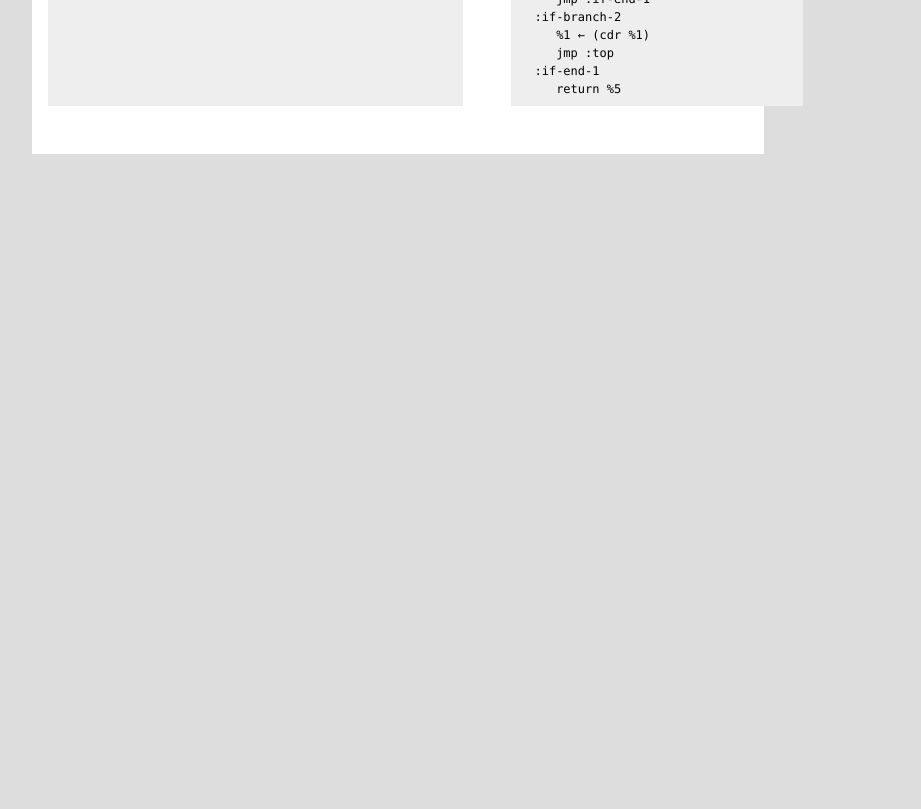
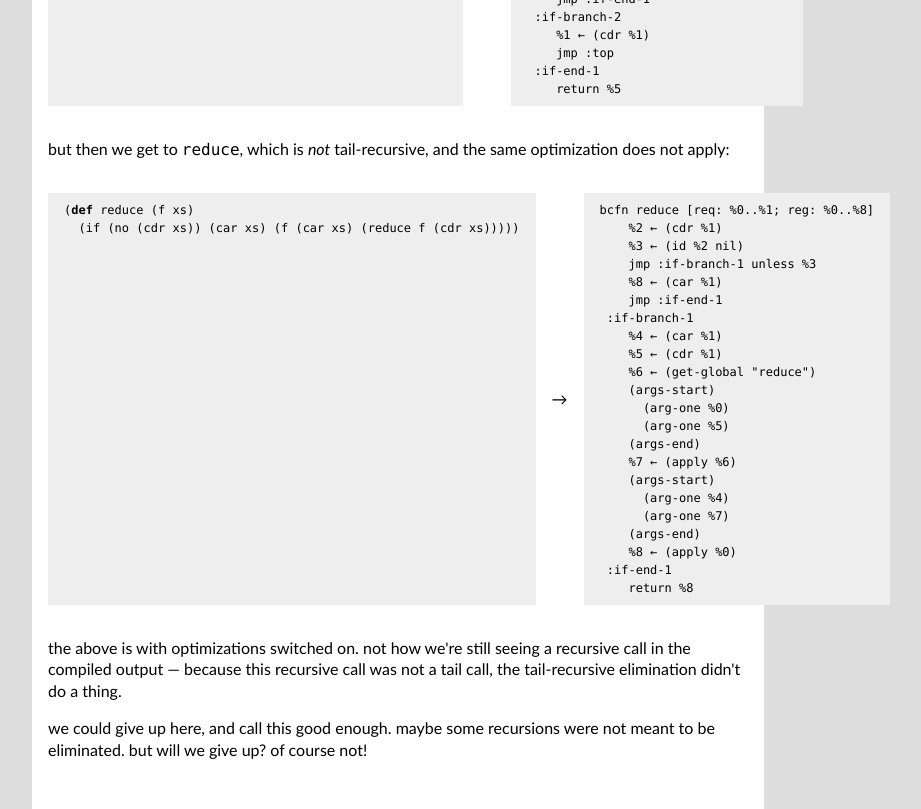
Before and after one commit to masak/syntax-driven, a React (Create React App) app: page / in a window 1280 px wide. Shown: the part 3700-4509 px from the top of the page, without its empty margins (242-1163 px from the left). Before the commit the page ends 3854 px from the top, so only its background shows below. Built offline with nearby package versions, Linux system fonts and the light colour scheme.

Commit message:
Start writing some on 'reduce'

```diff
--- a/src/App.js
+++ b/src/App.js
@@ -310,6 +310,59 @@ const App = (props) => (
             return %5
       `}
     />
+
+    <p>
+        but then we get to { " " } <code>reduce</code>, which is
+        { " " } <em>not</em> tail-recursive, and the same optimization
+        does not apply:
+    </p>
+
+    <Translation
+      source={`
+        (def reduce (f xs)
+          (if (no (cdr xs))
+              (car xs)
+              (f (car xs) (reduce f (cdr xs)))))
+      `}
+
+      target={`
+        bcfn reduce [req: %0..%1; reg: %0..%8]
+            %2 ← (cdr %1)
+            %3 ← (id %2 nil)
+            jmp :if-branch-1 unless %3
+            %8 ← (car %1)
+            jmp :if-end-1
+         :if-branch-1
+            %4 ← (car %1)
+            %5 ← (cdr %1)
+            %6 ← (get-global "reduce")
+            (args-start)
+              (arg-one %0)
+              (arg-one %5)
+            (args-end)
+            %7 ← (apply %6)
+            (args-start)
+              (arg-one %4)
+              (arg-one %7)
+            (args-end)
+            %8 ← (apply %0)
+         :if-end-1
+            return %8
+      `}
+    />
+
+    <p>
+        the above is with optimizations switched on. not how we're
+        still seeing a recursive call in the compiled output &mdash;
+        because this recursive call was not a tail call, the
+        tail-recursive elimination didn't do a thing.
+    </p>
+
+    <p>
+        we could give up here, and call this good enough. maybe some
+        recursions were not meant to be eliminated. but will we give
+        up? of course not!
+    </p>
   </main>
 );
 
```
